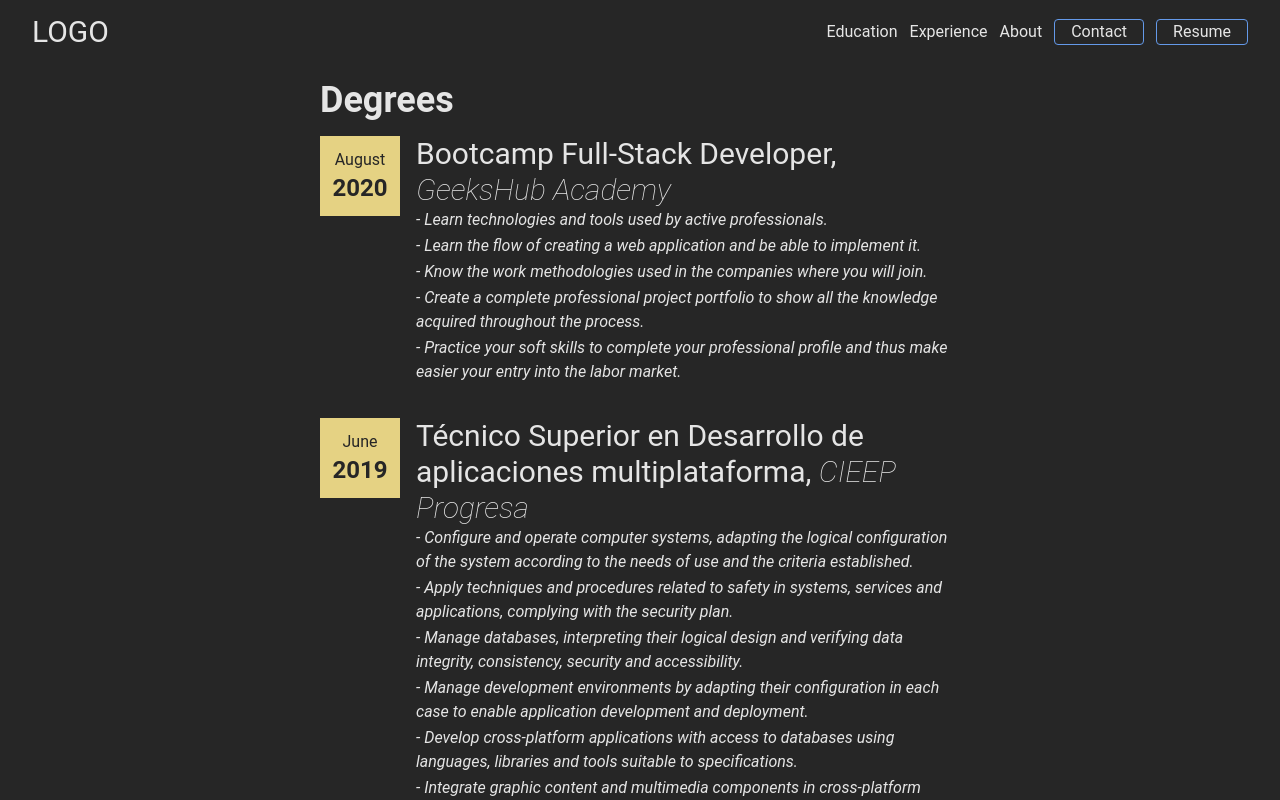
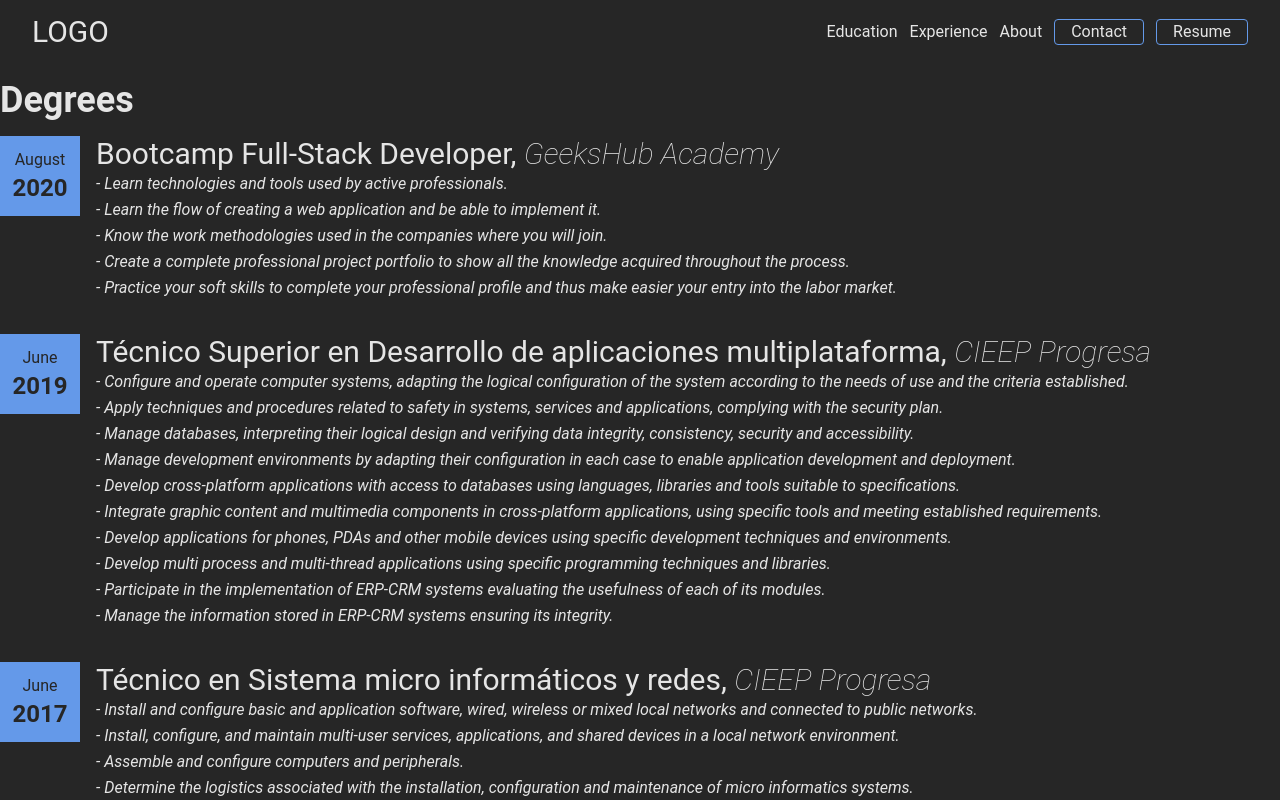
Before and after one commit to algorodev/portfolio, a React (Vite) app: page / in a window 1280 px wide. Built offline with nearby package versions, Linux system fonts and the light colour scheme.

Commit message:
[REFACTOR] 06: educations section component

```diff
--- a/src/views/Home/EducationSection/EducationSection.scss
+++ b/src/views/Home/EducationSection/EducationSection.scss
@@ -1,5 +1,5 @@
 .education__container {
-  @apply mx-80 flex flex-col;
+  @apply flex flex-col;
 }
 
 .education__title {
@@ -10,8 +10,7 @@
   @apply mb-8 flex;
 
   &__date-container {
-    @apply mr-4 w-20 h-20 flex flex-col items-center justify-center;
-    background: #E5D283;
+    @apply mr-4 w-20 h-20 flex flex-col items-center justify-center bg-primary;
 
     & p {
       @apply text-neutral-800;
@@ -43,8 +42,7 @@
   @apply mb-8 flex items-center;
 
   &__date-container {
-    @apply mr-4 w-20 h-10 flex flex-col items-center justify-center;
-    background: #E5D283;
+    @apply mr-4 w-20 h-10 flex flex-col items-center justify-center bg-primary;
 
     & p {
       @apply text-neutral-800 text-2xl font-bold;
--- a/src/views/Home/EducationSection/EducationSection.tsx
+++ b/src/views/Home/EducationSection/EducationSection.tsx
@@ -7,7 +7,6 @@ const EducationSection = () => {
 	const certifications: CertificationDataI[] = data.certifications
 
 	return (
-		<>
 		<section className="education__container">
 			<h3 className="education__title">Degrees</h3>
 			{degrees.map((degree: EducationDataI) => (
@@ -24,7 +23,7 @@ const EducationSection = () => {
 					</div>
 				</div>
 			))}
-				<h3 className='education__title'>Certifications</h3>
+			<h3 className="education__title">Certifications</h3>
 			{certifications.map((certification: CertificationDataI) => (
 				<div className="certification">
 					<div className="certification__date-container">
@@ -36,7 +35,6 @@ const EducationSection = () => {
 				</div>
 			))}
 		</section>
-		</>
 	)
 }
 
```
Lines whose indentation alone changed are shown as unchanged.
